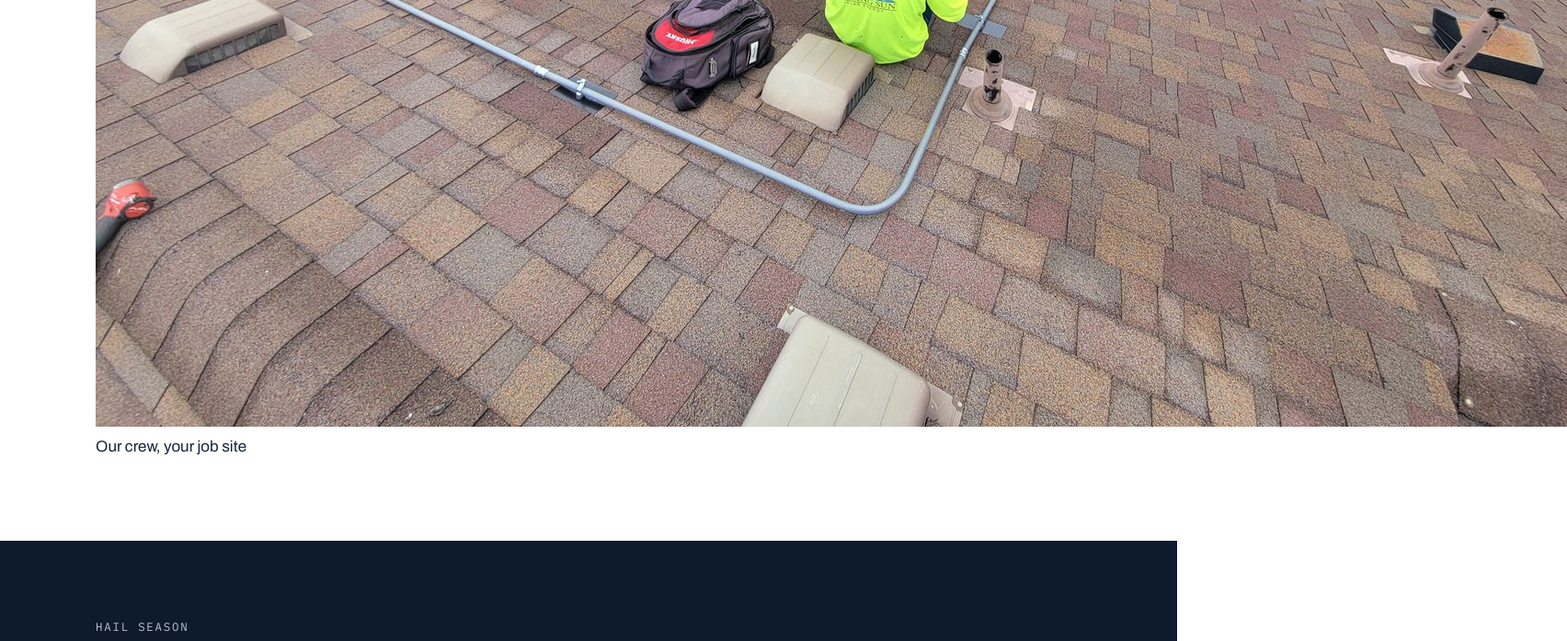
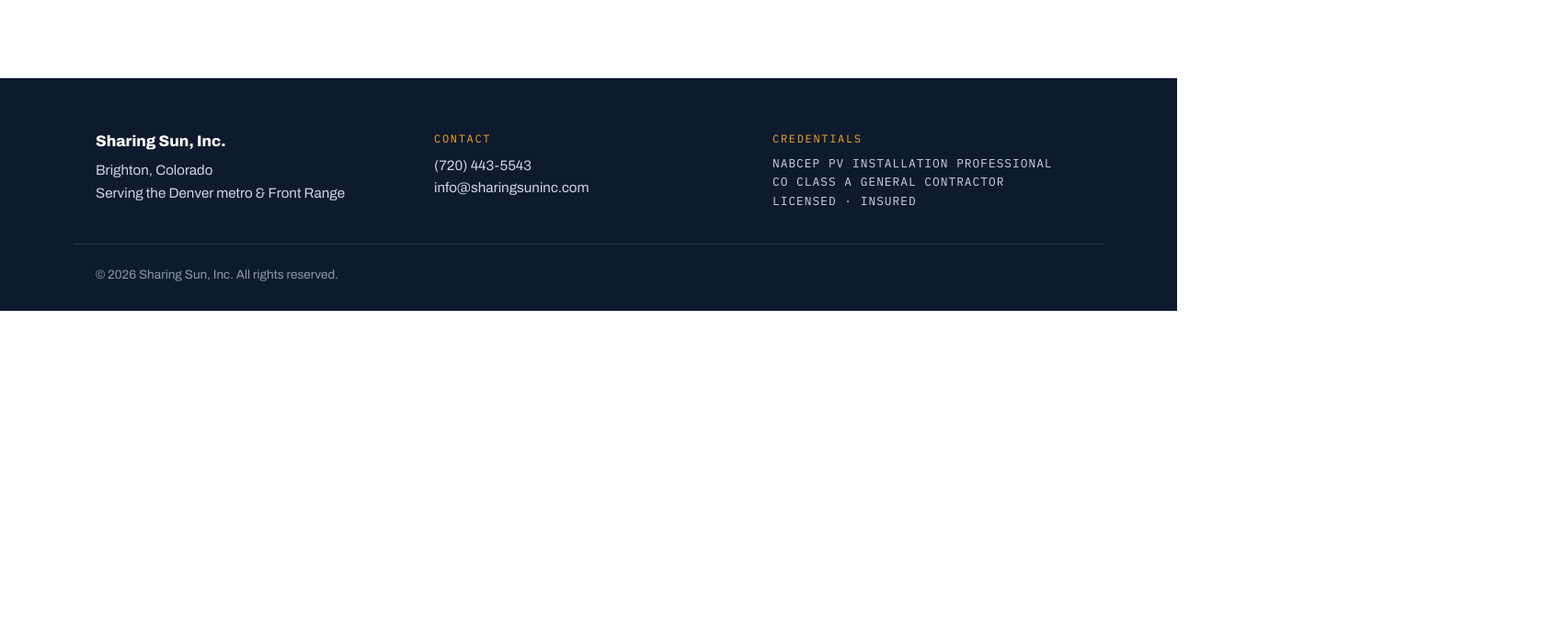
Before and after one commit to sharingsunsolar/sharing-sun-website, a Next.js app: page /roofers in a window 1280 px wide. Shown: the part 2458-3155 px from the top of the page at 92% size, 1704 px wide, since content can reach past the window. After the commit the page ends 2796 px from the top, so only its background shows below. Built offline with nearby package versions, Linux system fonts and the light colour scheme.

Commit message:
Remove site photo from roofers page
Removed the site photo and its caption from the roofers page.

```diff
--- a/app/roofers/page.js
+++ b/app/roofers/page.js
@@ -104,14 +104,6 @@
               </p>
             </div>
           </div>
-
-          <figure className="site-photo">
-            <img
-              src="/crew-on-the-roof.jpg"
-              alt="Sharing Sun solar crew working a detach and reinstall alongside a roofing project"
-            />
-            <figcaption>Our crew, your job site</figcaption>
-          </figure>
         </div>
       </section>
 
```
